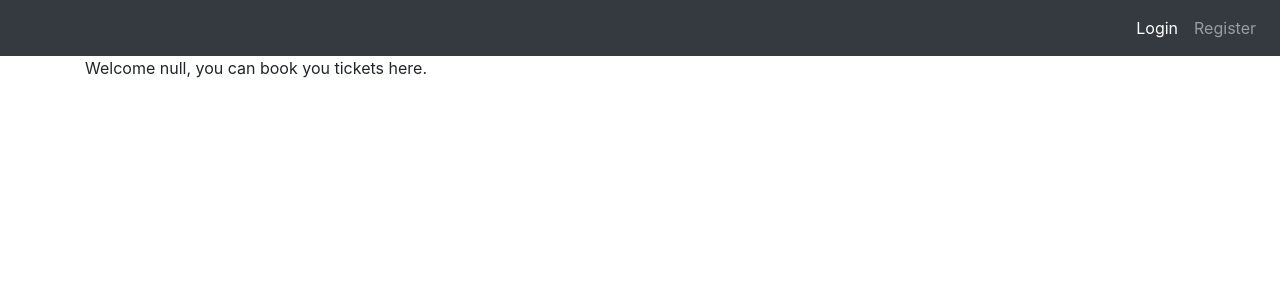
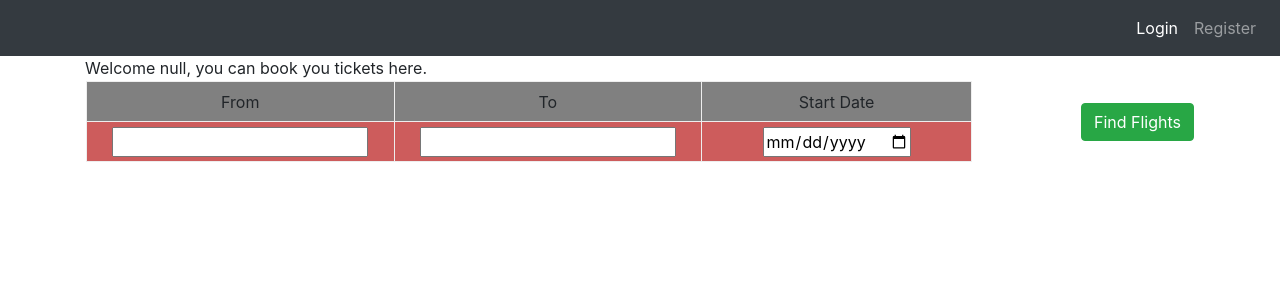
Before and after one commit to LakshmiNarayana9949/FlightBooking_UI, an Angular app in the folder FlightBooking_UI/: page /ticket in a window 1280 px wide. Shown: the top 300 px of the page. Built offline with nearby package versions, Linux system fonts and the light colour scheme.

Commit message:
inventories search implemented

```diff
--- a/FlightBooking_UI/src/app/app.module.ts
+++ b/FlightBooking_UI/src/app/app.module.ts
@@ -22,7 +22,7 @@ import { LoginComponent } from './login/login.component';
     AirlineComponent,
     UserComponent,
     RegistrationComponent,
-    LoginComponent
+    LoginComponent,
   ],
   imports: [
     BrowserModule,
@@ -30,7 +30,7 @@ import { LoginComponent } from './login/login.component';
     FormsModule,
     HttpClientModule
   ],
-  providers: [AuthService,UserComponent,LoginComponent,InventoryComponent,AirlineComponent,{
+  providers: [AuthService,UserComponent,LoginComponent,InventoryComponent,AirlineComponent,TicketComponent,{
     provide:HTTP_INTERCEPTORS,
     useClass:TokenInterceptorService,
     multi:true
--- a/FlightBooking_UI/src/app/services/auth.service.ts
+++ b/FlightBooking_UI/src/app/services/auth.service.ts
@@ -8,6 +8,7 @@ import { TokenInterceptorService } from './token-interceptor.service';
 import { Inventory } from '../models/Inventory';
 import { AirLine } from '../models/AirLine';
 import { AirlineComponent } from '../airline/airline.component';
+import { Head } from 'rxjs';
 
 @Injectable()
 export class AuthService {
@@ -15,9 +16,12 @@ export class AuthService {
     private _loginUrl = "https://localhost:44357/api/Authentication/Authenticate";
     private _userUrl = "https://localhost:44315/api/UserDetails/GetUserDetails";
     private _inventoryUrl = "https://localhost:44349/api/Inventory/AddNewInventory";
-    private _allInventoriesUrl = "https://localhost:44349/api/Inventory/GetAllInventories"
+    private _allInventoriesUrl = "https://localhost:44349/api/Inventory/GetAllInventories";
+    private _allInventoriesWithSearchUrl = "https://localhost:44349/api/Inventory/GetAllInventoriesWithSearch";
+    private _oneInventoryUrl = "https://localhost:44349/api/Inventory/GetInventory";
     private _allAirLinesUrl = "https://localhost:44349/api/AirLine/GetAllAirlines";
     private _airLineUrl = "https://localhost:44349/api/AirLine/AddNewAirLine";
+
 
     constructor(private http: HttpClient, private _router: Router) {
 
@@ -59,12 +63,19 @@ export class AuthService {
         return this.http.get<any>(this._allInventoriesUrl)
     }
 
+    showAllInventoriesWithSearch(fromplace : string, toplace : string, startdate : Date){
+        return this.http.post<any>(this._allInventoriesWithSearchUrl + "?fromDate=" + startdate + "&fromPlace=" + fromplace + "&toPlace=" + toplace, '')
+    }
+
+    getInventory(inventoryId : number){
+        return this.http.get<any>(this._oneInventoryUrl + "/" + inventoryId)
+    }
+
     getAllAirLines(){
         return this.http.get<any>(this._allAirLinesUrl)
     }
 
     addNewAirLine(airLine : AirLine){
-        debugger;
         return this.http.post<any>(this._airLineUrl, airLine)
     }
 
--- a/FlightBooking_UI/src/app/ticket/ticket.component.html
+++ b/FlightBooking_UI/src/app/ticket/ticket.component.html
@@ -1,3 +1,48 @@
 <div>
   {{userTicketBookMessage}}
 </div>
+<table style="width: 100%;">
+  <tr style="width: 100%;">
+    <td style="width: 80%;">
+      <table border="1" style="width: 100%;">
+        <tr style="width: 100%;background-color: gray; height: 40px;text-align: center;border: 1px;">
+          <td style="width: 25%;">From</td>
+          <td style="width: 25%;">To</td>
+          <td style="width: 25%;">Start Date</td>
+        </tr>
+        <tr style="width: 100%;background-color: indianred;height: 40px;text-align: center;border: 1px;">
+          <td style="width: 25%;"><input type="text" name="fromplace" [(ngModel)]="fromplace"></td>
+          <td style="width: 25%;"><input type="text" name="toplace" [(ngModel)]="toplace"></td>
+          <td style="width: 25%;"><input type="date" name="startdate" [(ngModel)]="startdate"></td>
+        </tr>
+      </table>
+    </td>
+    <td style="width: 5%;"></td>
+    <td style="width: 15%;">
+      <button class="btn btn-success float-right" (click)="ShowFlights()">Find Flights</button>
+    </td>
+  </tr>
+</table>
+
+<table style="height: 30px;"></table>
+
+<table border="1" style="width: 100%;">
+  <tr *ngIf="isFlightsAvailable()" style="background-color: gray; height: 40px;text-align: center;border: 1px;">
+    <td>AirLine</td>
+    <td>Flight Number</td>
+    <td>From Place</td>
+    <td>To Place</td>
+    <td>Cost</td>
+    <td style="background-color: white;"></td>
+  </tr>
+  <tr *ngFor="let inventor of inventories" style="background-color: indianred;height: 40px;text-align: center;border: 1px;">
+    <td>{{inventor.airLineName}}</td>
+    <td>{{inventor.flightNumber}}</td>
+    <td>{{inventor.fromPlace}}</td>
+    <td>{{inventor.toPlace}}</td>
+    <td>{{inventor.ticketCost}}</td>
+    <td style="background-color: white;">
+      <button class="btn btn-success" routerLink="/flyercount" (click)="BookTickets(inventor.inventoryId)">Book Ticket(s)</button>
+    </td>
+  </tr>
+</table>
--- a/FlightBooking_UI/src/app/ticket/ticket.component.ts
+++ b/FlightBooking_UI/src/app/ticket/ticket.component.ts
@@ -1,5 +1,8 @@
 import { Component, OnInit } from '@angular/core';
 import { Ticket } from '../models/Ticket';
+import { AuthService } from '../services/auth.service';
+import { Router } from '@angular/router';
+import { Inventory } from '../models/Inventory';
 
 @Component({
   selector: 'app-ticket',
@@ -8,10 +11,48 @@ import { Ticket } from '../models/Ticket';
 
 
 export class TicketComponent implements OnInit {
+  fromplace : string = ''
+  toplace : string = ''
+  startdate : Date = new Date()
+  inventories : Array<Inventory> = new Array<Inventory>()
   userTicketBookMessage = 'Welcome ' + localStorage.getItem('firstname') + ', ' + 'you can book you tickets here.'
-  constructor() { }
+  constructor(private _auth : AuthService, private _router : Router) { }
 
   ngOnInit() {
+
   }
 
+  ShowFlights(){
+    this.inventories = [];
+    this._auth.showAllInventoriesWithSearch(this.fromplace, this.toplace, this.startdate).subscribe(res => {
+      if(res.length == 0){
+        alert("No flights found")
+        this.isFlightsAvailable()
+      }
+      else{
+        this.BuildGrid(res)
+        this.isFlightsAvailable()
+      }
+    },
+    err => {
+
+    })
+  }
+
+  isFlightsAvailable(){
+    if(this.inventories.length == 0){
+      return false;
+    }
+    else{
+      return true;
+    }
+  }
+
+  BuildGrid(res : any){
+    this.inventories = res;
+  }
+
+  BookTickets(inventoryId : number){
+    localStorage.setItem('inventoryId', inventoryId.toString());
+  }
 }
```
